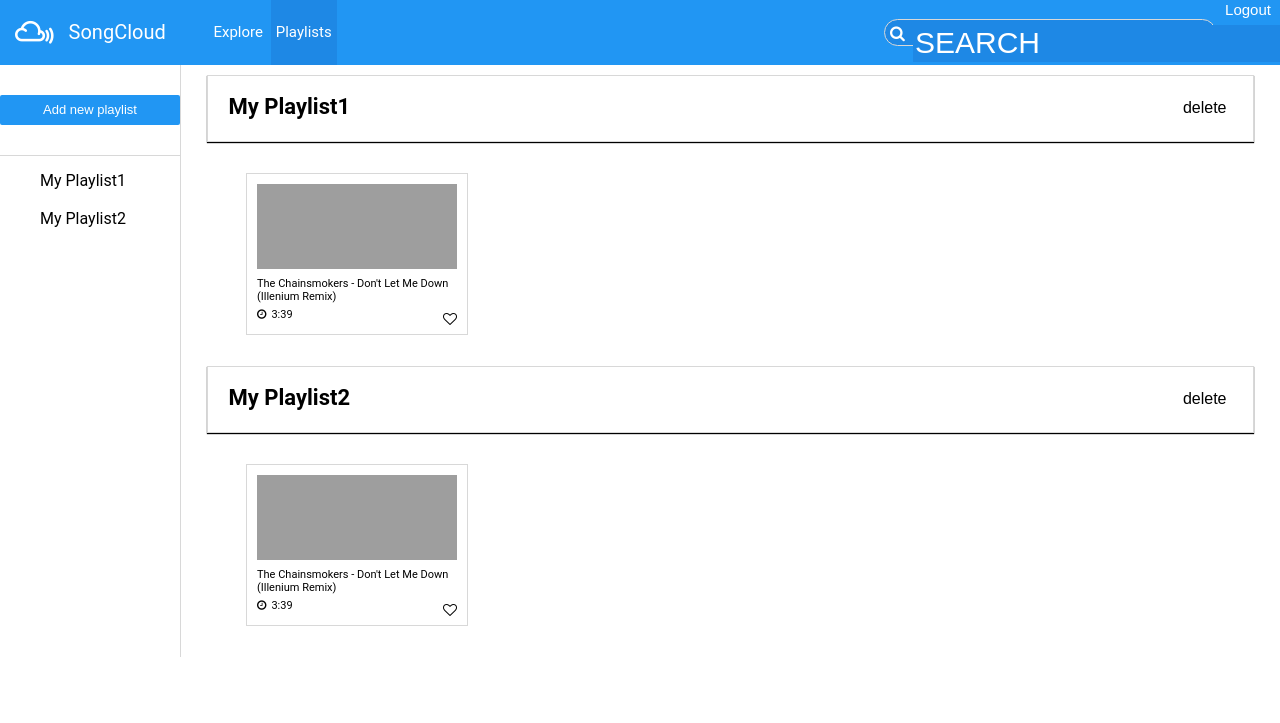
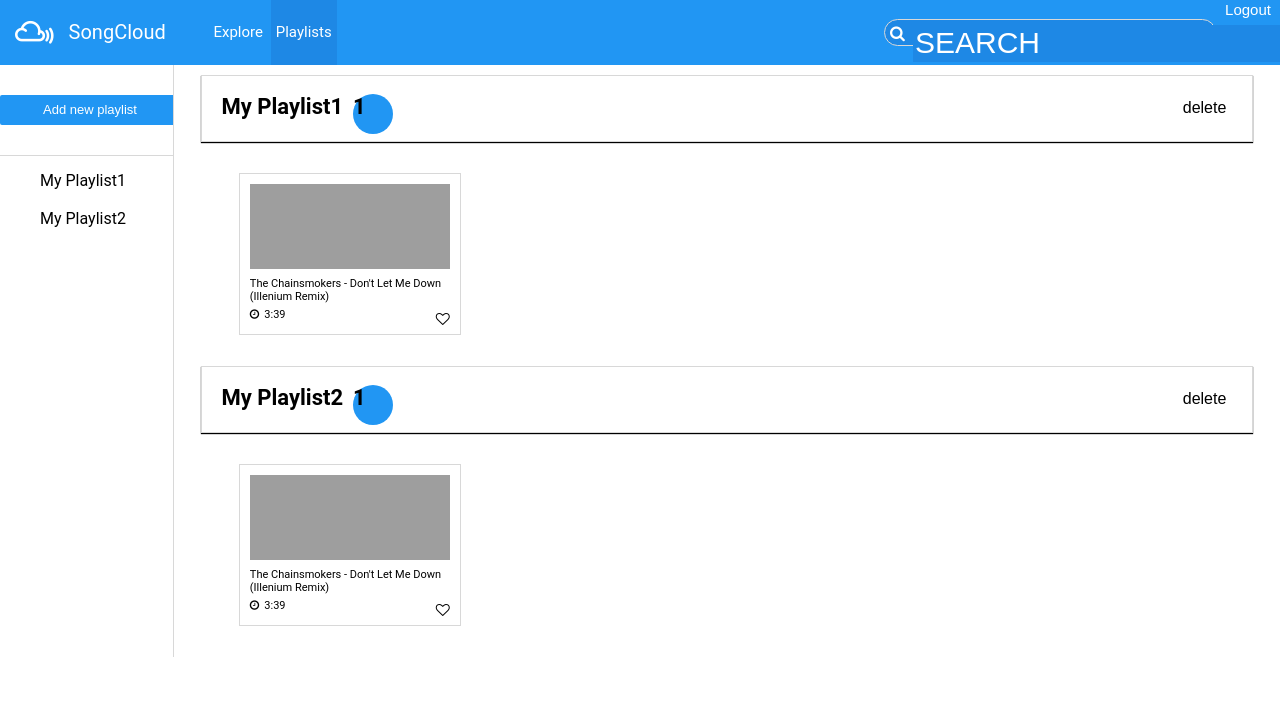
Before and after one commit to adigoldstein/SongCloud, a React app: page /playlists in a window 1280 px wide. Shown: the top 723 px of the page. Built offline with nearby package versions, Linux system fonts and the light colour scheme; grey boxes are pictures that could not be loaded; a small style sheet from the web is missing.

Commit message:
playlist add-playlist-btn update state, playlists refactor to smart component

```diff
--- a/app/assets/styles/main.scss
+++ b/app/assets/styles/main.scss
@@ -392,6 +392,7 @@ ul {
   display: flex;
   flex-direction: column;
   border-right: 1px solid #D8D8D8;
+  overflow: auto;
 }
 
 .button-container {
@@ -422,6 +423,7 @@ ul {
 
 .playlists-right {
   width: 100%;
+  overflow: auto;
 }
 
 .playlists-bar {
@@ -439,7 +441,18 @@ ul {
   font-size: 22px;
   margin-left: 20px;
 }
+.playlists-bar .playlist-length {
+  display: inline-block;
+  background-color: #2196F3;
+  border-radius: 50%;
+  width: 40px;
+  height: 40px;
+  margin-left: 10px;
+}
 
+.playlists-bar .length-num {
+
+}
 .playlists-bar .delete-btn {
   background-color: #fff;
   border: none;
--- a/app/components/Playlist.js
+++ b/app/components/Playlist.js
@@ -5,16 +5,17 @@ export default class Playlist extends React.Component {
   constructor() {
     super();
 
-    // this.state = {}
+    this.state = {}
   }
 
 
   render() {
+    console.info(this.props.playlist.songs.length);
 
     return (
       <div key={this.props.playlist.id} className="each-playlist-container">
         <div className="playlists-bar">
-          <h2>{this.props.playlist.title}</h2>
+          <h2>{this.props.playlist.title}<div className="playlist-length"><span className="length-num">{this.props.playlist.songs.length}</span></div></h2>
           <button className="delete-btn">delete</button>
         </div>
         <div className="songs-display">
--- a/app/components/Playlists.js
+++ b/app/components/Playlists.js
@@ -2,18 +2,21 @@ import React from 'react';
 import Playlist from './Playlist';
 
 
-export default function Playlists(props) {
+export default class Playlists extends React.Component {
   // console.info(props.data);
+render () {
+
+
 
   return (
     <div className="playlists-container">
       <div className="playlists-left">
         <div className="button-container">
-          <button className="add-playlist-btn">Add new playlist</button>
+          <button onClick={this.props.createPlaylist} className="add-playlist-btn">Add new playlist</button>
         </div>
 
         <ul className="playlists-list">
-          {props.playlists.map((playlist) => {
+          {this.props.playlists.map((playlist) => {
             {/*console.info(playlist);*/
             }
             return <li key={playlist.id} className="my-playlist">{playlist.title}</li>
@@ -23,10 +26,10 @@ export default function Playlists(props) {
         </ul>
       </div>
       <div className="playlists-right">
-        {props.playlists.map((playlist) => {
+        {this.props.playlists.map((playlist) => {
           return <div key={playlist.id}>
             <Playlist playlist={playlist}
-                      {...props}
+                      {...this.props}
             />
           </div>
         })
@@ -36,3 +39,4 @@ export default function Playlists(props) {
     </div>
   )
 }
+}
--- a/app/components/Root.js
+++ b/app/components/Root.js
@@ -17,6 +17,7 @@ export default class Root extends React.Component {
 
     super();
     this.updateCurrentSong = this.updateCurrentSong.bind(this);
+    this.createPlaylist = this.createPlaylist.bind(this);
 
     this.state = {
       currentSong: {},
@@ -54,6 +55,27 @@ export default class Root extends React.Component {
 
   }
 
+  createPlaylist() {
+    const id = uuid();
+    console.info(id);
+    const newPlaylist = {
+      id: id,
+      title: 'My New Playlist(with a song)',
+      songs: [{
+        id: 250711755,
+        title: "The Chainsmokers - Don't Let Me Down (Illenium Remix)",
+        duration: 219082,
+        stream_url: "https://api.soundcloud.com/tracks/250711755/stream",
+        uri: "https://api.soundcloud.com/tracks/250711755",
+        artwork_url: "https://i1.sndcdn.com/artworks-000150027827-4exjil-large.jpg"
+      }
+      ]
+    };
+    const newState = this.state.playlists.slice();
+    newState.push(newPlaylist);
+    console.info(newPlaylist);
+    this.setState({playlists: newState})
+  }
 
   updateCurrentSong(song) {
 
@@ -83,6 +105,7 @@ export default class Root extends React.Component {
           } }/>
           <Route path="/playlists" render={ () => {
             return <Playlists updateCurrentSong={ this.updateCurrentSong }
+                              createPlaylist={ this.createPlaylist }
                               playlists={ this.state.playlists}/>
           } }/>
         </Switch>
```
